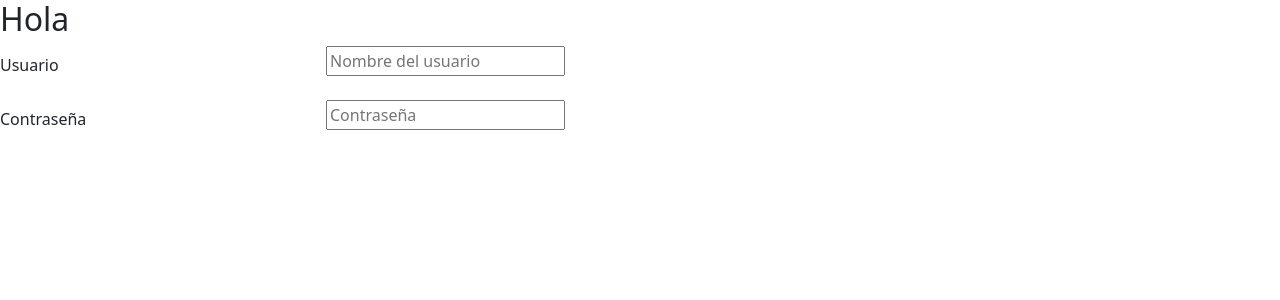
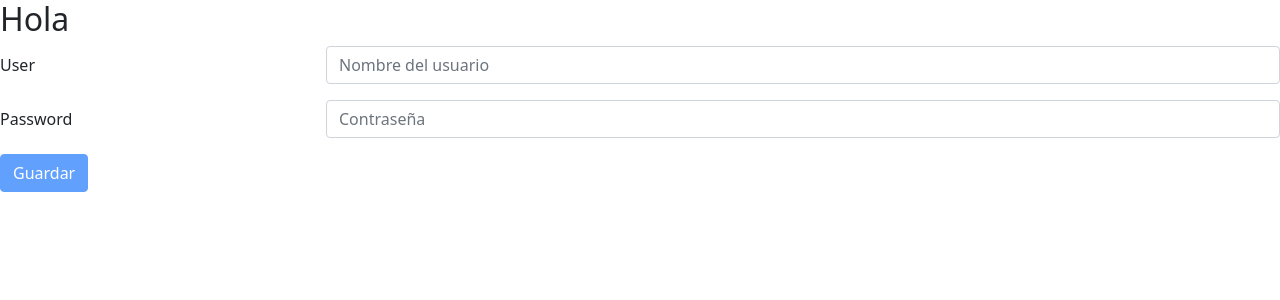
Before and after one commit to ManuelAmoresGonzalez/proyectoIIIdiseno, an Angular app: page / in a window 1280 px wide. Shown: the top 300 px of the page. Built offline with nearby package versions, Linux system fonts and the light colour scheme.

Commit message:
form get values

```diff
--- a/src/app/app-routing.module.ts
+++ b/src/app/app-routing.module.ts
@@ -1,10 +1,11 @@
 import { NgModule } from '@angular/core';
 import { RouterModule, Routes } from '@angular/router';
+import { FormsModule } from '@angular/forms';
 
 const routes: Routes = [];
 
 @NgModule({
   imports: [RouterModule.forRoot(routes)],
-  exports: [RouterModule]
+  exports: [RouterModule, FormsModule]
 })
 export class AppRoutingModule { }
--- a/src/app/login/login.component.html
+++ b/src/app/login/login.component.html
@@ -2,23 +2,41 @@
 
     <div class="col">
 
-        <form>
+        <form   (ngSubmit)="guardar()"
+                #miFormulario="ngForm"
+                autocomplete="off">
             <!-- Campo del nombre usuario -->
             <div class="mb-3 row">
-                <label class="col-sm-3 col-form-label"> Usuario </label>
+                <label class="col-sm-3 col-form-label"> User </label>
                 <div class="col-sm-9">
-                    <input type="text"
+                    <input  type="text"
+                            class="form-control"
+                            ngModel
+                            name="user"
                             placeholder="Nombre del usuario"
                             required>
                 </div>
             </div>
             <!-- Campo de la contraseña del usuario -->
             <div class="mb-3 row">
-                    <label class="col-sm-3 col-form-label"> Contraseña </label>
+                <label class="col-sm-3 col-form-label"> Password </label>
                     <div class="col-sm-9">
                         <input type="text"
+                                class="form-control"
+                                ngModel
+                                name="password"
                                 placeholder="Contraseña"
                                 required>
+                    </div>
+            </div>
+
+            <div class="row">
+                <div class="col">
+                    <button type="submit"
+                            [disabled]="miFormulario.invalid"
+                            class="btn btn-primary">
+                        Guardar
+                    </button>
                 </div>
             </div>
 
--- a/src/app/login/login.component.ts
+++ b/src/app/login/login.component.ts
@@ -1,4 +1,5 @@
-import { Component, OnInit } from '@angular/core';
+import { Component, OnInit, ViewChild } from '@angular/core';
+import { NgForm } from '@angular/forms';
 
 @Component({
   selector: 'app-login',
@@ -7,9 +8,16 @@ import { Component, OnInit } from '@angular/core';
 })
 export class LoginComponent implements OnInit {
 
+  @ViewChild('miFormulario') miFormulario !: NgForm;
+
+
   constructor() { }
 
   ngOnInit(): void {
   }
 
+  guardar(){
+    console.log(this.miFormulario.value);
+  }
+
 }
```
Lines whose indentation alone changed are shown as unchanged.
